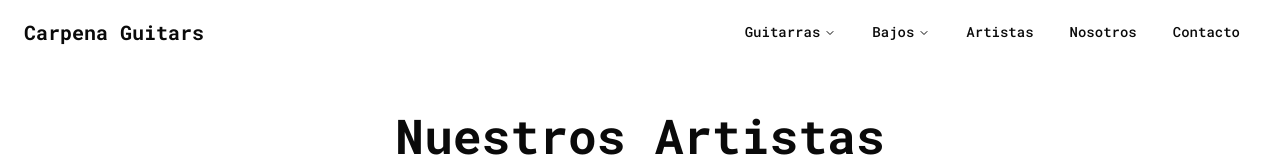
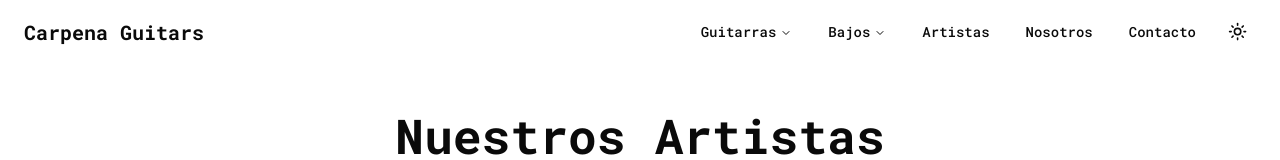
Before and after one commit to GRAMAPHENIA/sitio-oficial-carpena-guitars, a Next.js app: page /artistas in a window 1280 px wide. Shown: the top 160 px of the page. Built offline with nearby package versions, Linux system fonts and the light colour scheme.

Commit message:
feat: implementar el conmutador de tema con menú desplegable y mejorar la configuración de Tailwind

```diff
--- a/components/ThemeToggle.tsx
+++ b/components/ThemeToggle.tsx
@@ -1,31 +1,50 @@
-'use client'
+"use client";
 
-import { useTheme } from 'next-themes'
-import { Moon, Sun } from 'lucide-react'
-import { useEffect, useState } from 'react'
-import { Button } from '@/components/ui/button'
+import { useTheme } from "next-themes";
+import { Button } from "@/components/ui/button";
+import {
+  DropdownMenu,
+  DropdownMenuContent,
+  DropdownMenuItem,
+  DropdownMenuTrigger,
+} from "@/components/ui/dropdown-menu";
+import { Moon, Sun, Monitor } from "lucide-react";
 
 export function ThemeToggle() {
-  const { setTheme, theme } = useTheme()
-  const [mounted, setMounted] = useState(false)
-
-  useEffect(() => {
-    setMounted(true)
-  }, [])
-
-  if (!mounted) return null
+  const { setTheme, theme } = useTheme();
 
   return (
-    <Button
-      variant="ghost"
-      size="icon"
-      onClick={() => setTheme(theme === 'light' ? 'dark' : 'light')}
-    >
-      {theme === 'light' ? (
-        <Sun className="h-5 w-5" />
-      ) : (
-        <Moon className="h-5 w-5" />
-      )}
-    </Button>
-  )
+    <DropdownMenu>
+      <DropdownMenuTrigger asChild>
+        <Button variant="ghost" size="icon" className="h-9 w-9">
+          <Sun className="h-[1.2rem] w-[1.2rem] rotate-0 scale-100 transition-all dark:-rotate-90 dark:scale-0" />
+          <Moon className="absolute h-[1.2rem] w-[1.2rem] rotate-90 scale-0 transition-all dark:rotate-0 dark:scale-100" />
+          <span className="sr-only">Cambiar tema</span>
+        </Button>
+      </DropdownMenuTrigger>
+      <DropdownMenuContent align="end">
+        <DropdownMenuItem
+          onClick={() => setTheme("light")}
+          className="cursor-pointer"
+        >
+          <Sun className="mr-2 h-4 w-4" />
+          <span>Claro</span>
+        </DropdownMenuItem>
+        <DropdownMenuItem
+          onClick={() => setTheme("dark")}
+          className="cursor-pointer"
+        >
+          <Moon className="mr-2 h-4 w-4" />
+          <span>Oscuro</span>
+        </DropdownMenuItem>
+        <DropdownMenuItem
+          onClick={() => setTheme("system")}
+          className="cursor-pointer"
+        >
+          <Monitor className="mr-2 h-4 w-4" />
+          <span>Sistema</span>
+        </DropdownMenuItem>
+      </DropdownMenuContent>
+    </DropdownMenu>
+  );
 }
--- a/components/header.tsx
+++ b/components/header.tsx
@@ -1,10 +1,10 @@
-"use client"
+"use client";
 
-import React from "react"
+import React from "react";
 
-import { useState, useEffect } from "react"
-import Link from "next/link"
-import { Button } from "@/components/ui/button"
+import { useState, useEffect } from "react";
+import Link from "next/link";
+import { Button } from "@/components/ui/button";
 import {
   NavigationMenu,
   NavigationMenuContent,
@@ -13,57 +13,101 @@ import {
   NavigationMenuList,
   NavigationMenuTrigger,
   navigationMenuTriggerStyle,
-} from "@/components/ui/navigation-menu"
-import { cn } from "@/lib/utils"
-import { Menu, X } from "lucide-react"
-import { Sheet, SheetContent, SheetTrigger, SheetTitle } from "@/components/ui/sheet"
-import { usePathname } from "next/navigation"
-import { useMobile } from "@/hooks/use-mobile"
+} from "@/components/ui/navigation-menu";
+import { cn } from "@/lib/utils";
+import { Menu, X } from "lucide-react";
+import {
+  Sheet,
+  SheetContent,
+  SheetTrigger,
+  SheetTitle,
+} from "@/components/ui/sheet";
+import { usePathname } from "next/navigation";
+import { useMobile } from "@/hooks/use-mobile";
+import { ThemeToggle } from "@/components/ThemeToggle";
 
 export default function Header() {
-  const [isScrolled, setIsScrolled] = useState(false)
-  const [isOpen, setIsOpen] = useState(false)
-  const pathname = usePathname()
-  const isMobile = useMobile()
+  const [isScrolled, setIsScrolled] = useState(false);
+  const [isOpen, setIsOpen] = useState(false);
+  const pathname = usePathname();
+  const isMobile = useMobile();
 
   useEffect(() => {
     const handleScroll = () => {
       if (window.scrollY > 10) {
-        setIsScrolled(true)
+        setIsScrolled(true);
       } else {
-        setIsScrolled(false)
+        setIsScrolled(false);
       }
-    }
+    };
 
-    window.addEventListener("scroll", handleScroll)
-    return () => window.removeEventListener("scroll", handleScroll)
-  }, [])
+    window.addEventListener("scroll", handleScroll);
+    return () => window.removeEventListener("scroll", handleScroll);
+  }, []);
 
   const guitarasItems = [
-    { title: "Fenix", href: "/guitarras/fenix", description: "Nuestra línea insignia de guitarras" },
-    { title: "Det Guitar", href: "/guitarras/det-guitar", description: "Precisión y versatilidad" },
-    { title: "Valkiria", href: "/guitarras/valkiria", description: "Potencia y elegancia" },
-    { title: "Divell", href: "/guitarras/divell", description: "Diseño agresivo y sonido contundente" },
-    { title: "Custom", href: "/guitarras/custom", description: "Diseña tu guitarra personalizada" },
-  ]
+    {
+      title: "Fenix",
+      href: "/guitarras/fenix",
+      description: "Nuestra línea insignia de guitarras",
+    },
+    {
+      title: "Det Guitar",
+      href: "/guitarras/det-guitar",
+      description: "Precisión y versatilidad",
+    },
+    {
+      title: "Valkiria",
+      href: "/guitarras/valkiria",
+      description: "Potencia y elegancia",
+    },
+    {
+      title: "Divell",
+      href: "/guitarras/divell",
+      description: "Diseño agresivo y sonido contundente",
+    },
+    {
+      title: "Custom",
+      href: "/guitarras/custom",
+      description: "Diseña tu guitarra personalizada",
+    },
+  ];
 
   const bajosItems = [
-    { title: "JDA", href: "/bajos/jda", description: "Bajos de alta precisión" },
-    { title: "Explosion", href: "/bajos/explosion", description: "Potencia y definición" },
-    { title: "Stinker", href: "/bajos/stinker", description: "Versatilidad y confort" },
-    { title: "Custom", href: "/bajos/custom", description: "Diseña tu bajo personalizado" },
-  ]
+    {
+      title: "JDA",
+      href: "/bajos/jda",
+      description: "Bajos de alta precisión",
+    },
+    {
+      title: "Explosion",
+      href: "/bajos/explosion",
+      description: "Potencia y definición",
+    },
+    {
+      title: "Stinker",
+      href: "/bajos/stinker",
+      description: "Versatilidad y confort",
+    },
+    {
+      title: "Custom",
+      href: "/bajos/custom",
+      description: "Diseña tu bajo personalizado",
+    },
+  ];
 
   // Función para cerrar el menú
   const closeMenu = () => {
-    setIsOpen(false)
-  }
+    setIsOpen(false);
+  };
 
   return (
     <header
       className={cn(
         "sticky top-0 z-50 w-full transition-all duration-200",
-        isScrolled ? "bg-background/95 backdrop-blur-md shadow-sm" : "bg-transparent",
+        isScrolled
+          ? "bg-background/95 backdrop-blur-md shadow-sm"
+          : "bg-transparent"
       )}
     >
       <div className="container mx-auto flex h-16 items-center justify-between px-4 md:px-6">
@@ -71,11 +115,16 @@ export default function Header() {
           <span className="font-bold text-xl">Carpena Guitars</span>
         </Link>
 
+        <div className="flex items-center gap-2">
           {isMobile ? (
             <div className="flex items-center justify-center">
               <Sheet open={isOpen} onOpenChange={setIsOpen}>
                 <SheetTrigger asChild>
-                <Button variant="ghost" size="icon" className="flex items-center justify-center">
+                  <Button
+                    variant="ghost"
+                    size="icon"
+                    className="flex items-center justify-center"
+                  >
                     <Menu className="h-6 w-6" />
                     <span className="sr-only">Abrir menú</span>
                   </Button>
@@ -87,19 +136,27 @@ export default function Header() {
                       href="/"
                       className={cn(
                         "px-4 py-2 text-lg font-medium rounded-md hover:bg-muted",
-                      pathname === "/" && "bg-muted",
+                        pathname === "/" && "bg-muted"
                       )}
                       onClick={closeMenu}
                     >
                       Inicio
                     </Link>
-                  <MobileAccordion title="Guitarras" items={guitarasItems} closeMenu={closeMenu} />
-                  <MobileAccordion title="Bajos" items={bajosItems} closeMenu={closeMenu} />
+                    <MobileAccordion
+                      title="Guitarras"
+                      items={guitarasItems}
+                      closeMenu={closeMenu}
+                    />
+                    <MobileAccordion
+                      title="Bajos"
+                      items={bajosItems}
+                      closeMenu={closeMenu}
+                    />
                     <Link
                       href="/artistas"
                       className={cn(
                         "px-4 py-2 text-lg font-medium rounded-md hover:bg-muted",
-                      pathname === "/artistas" && "bg-muted",
+                        pathname === "/artistas" && "bg-muted"
                       )}
                       onClick={closeMenu}
                     >
@@ -109,7 +166,7 @@ export default function Header() {
                       href="/nosotros"
                       className={cn(
                         "px-4 py-2 text-lg font-medium rounded-md hover:bg-muted",
-                      pathname === "/nosotros" && "bg-muted",
+                        pathname === "/nosotros" && "bg-muted"
                       )}
                       onClick={closeMenu}
                     >
@@ -119,7 +176,7 @@ export default function Header() {
                       href="/contacto"
                       className={cn(
                         "px-4 py-2 text-lg font-medium rounded-md hover:bg-muted",
-                      pathname === "/contacto" && "bg-muted",
+                        pathname === "/contacto" && "bg-muted"
                       )}
                       onClick={closeMenu}
                     >
@@ -137,7 +194,11 @@ export default function Header() {
                   <NavigationMenuContent>
                     <ul className="grid w-[400px] gap-3 p-4 md:w-[500px] md:grid-cols-2 lg:w-[600px]">
                       {guitarasItems.map((item) => (
-                      <ListItem key={item.title} title={item.title} href={item.href}>
+                        <ListItem
+                          key={item.title}
+                          title={item.title}
+                          href={item.href}
+                        >
                           {item.description}
                         </ListItem>
                       ))}
@@ -149,7 +210,11 @@ export default function Header() {
                   <NavigationMenuContent>
                     <ul className="grid w-[400px] gap-3 p-4 md:w-[500px] md:grid-cols-2 lg:w-[600px]">
                       {bajosItems.map((item) => (
-                      <ListItem key={item.title} title={item.title} href={item.href}>
+                        <ListItem
+                          key={item.title}
+                          title={item.title}
+                          href={item.href}
+                        >
                           {item.description}
                         </ListItem>
                       ))}
@@ -158,29 +223,45 @@ export default function Header() {
                 </NavigationMenuItem>
                 <NavigationMenuItem>
                   <Link href="/artistas" legacyBehavior passHref>
-                  <NavigationMenuLink className={navigationMenuTriggerStyle()}>Artistas</NavigationMenuLink>
+                    <NavigationMenuLink
+                      className={navigationMenuTriggerStyle()}
+                    >
+                      Artistas
+                    </NavigationMenuLink>
                   </Link>
                 </NavigationMenuItem>
                 <NavigationMenuItem>
                   <Link href="/nosotros" legacyBehavior passHref>
-                  <NavigationMenuLink className={navigationMenuTriggerStyle()}>Nosotros</NavigationMenuLink>
+                    <NavigationMenuLink
+                      className={navigationMenuTriggerStyle()}
+                    >
+                      Nosotros
+                    </NavigationMenuLink>
                   </Link>
                 </NavigationMenuItem>
                 <NavigationMenuItem>
                   <Link href="/contacto" legacyBehavior passHref>
-                  <NavigationMenuLink className={navigationMenuTriggerStyle()}>Contacto</NavigationMenuLink>
+                    <NavigationMenuLink
+                      className={navigationMenuTriggerStyle()}
+                    >
+                      Contacto
+                    </NavigationMenuLink>
                   </Link>
                 </NavigationMenuItem>
               </NavigationMenuList>
             </NavigationMenu>
           )}
+          <ThemeToggle />
+        </div>
       </div>
     </header>
-  )
+  );
 }
 
-const ListItem = React.forwardRef<React.ElementRef<"a">, React.ComponentPropsWithoutRef<"a">>(
-  ({ className, title, children, ...props }, ref) => {
+const ListItem = React.forwardRef<
+  React.ElementRef<"a">,
+  React.ComponentPropsWithoutRef<"a">
+>(({ className, title, children, ...props }, ref) => {
   return (
     <li>
       <NavigationMenuLink asChild>
@@ -188,30 +269,31 @@ const ListItem = React.forwardRef<React.ElementRef<"a">, React.ComponentPropsWit
           ref={ref}
           className={cn(
             "block select-none space-y-1 rounded-md p-3 leading-none no-underline outline-none transition-colors hover:bg-accent hover:text-accent-foreground focus:bg-accent focus:text-accent-foreground",
-              className,
+            className
           )}
           {...props}
         >
           <div className="text-sm font-medium leading-none">{title}</div>
-            <p className="line-clamp-2 text-sm leading-snug text-muted-foreground">{children}</p>
+          <p className="line-clamp-2 text-sm leading-snug text-muted-foreground">
+            {children}
+          </p>
         </a>
       </NavigationMenuLink>
     </li>
-    )
-  },
-)
-ListItem.displayName = "ListItem"
+  );
+});
+ListItem.displayName = "ListItem";
 
 function MobileAccordion({
   title,
   items,
   closeMenu,
 }: {
-  title: string
-  items: { title: string; href: string; description: string }[]
-  closeMenu: () => void
+  title: string;
+  items: { title: string; href: string; description: string }[];
+  closeMenu: () => void;
 }) {
-  const [isOpen, setIsOpen] = useState(false)
+  const [isOpen, setIsOpen] = useState(false);
 
   return (
     <div className="border rounded-md">
@@ -237,5 +319,5 @@ function MobileAccordion({
         </div>
       )}
     </div>
-  )
+  );
 }
--- a/tailwind.config.ts
+++ b/tailwind.config.ts
@@ -1,93 +1,85 @@
-import type { Config } from "tailwindcss";
+import type { Config } from "tailwindcss"
 
-const config: Config = {
+const config = {
   darkMode: ["class"],
   content: [
-    "./app/**/*.{js,ts,jsx,tsx,mdx}",
-    "./pages/**/*.{js,ts,jsx,tsx,mdx}",
-    "./components/**/*.{js,ts,jsx,tsx,mdx}",
+    "./pages/**/*.{ts,tsx}",
+    "./components/**/*.{ts,tsx}",
+    "./app/**/*.{ts,tsx}",
+    "./src/**/*.{ts,tsx}",
     "*.{js,ts,jsx,tsx,mdx}",
   ],
+  prefix: "",
   theme: {
+    container: {
+      center: true,
+      padding: "2rem",
+      screens: {
+        "2xl": "1400px",
+      },
+    },
     extend: {
       fontFamily: {
         heading: ["var(--font-rubik)"],
         body: ["var(--font-roboto-mono)"],
       },
       colors: {
-        background: 'hsl(var(--background))',
-        foreground: 'hsl(var(--foreground))',
-        card: {
-          DEFAULT: 'hsl(var(--card))',
-          foreground: 'hsl(var(--card-foreground))',
+        border: "hsl(var(--border))",
+        input: "hsl(var(--input))",
+        ring: "hsl(var(--ring))",
+        background: "hsl(var(--background))",
+        foreground: "hsl(var(--foreground))",
+        primary: {
+          DEFAULT: "hsl(var(--primary))",
+          foreground: "hsl(var(--primary-foreground))",
+        },
+        secondary: {
+          DEFAULT: "hsl(var(--secondary))",
+          foreground: "hsl(var(--secondary-foreground))",
+        },
+        destructive: {
+          DEFAULT: "hsl(var(--destructive))",
+          foreground: "hsl(var(--destructive-foreground))",
+        },
+        muted: {
+          DEFAULT: "hsl(var(--muted))",
+          foreground: "hsl(var(--muted-foreground))",
+        },
+        accent: {
+          DEFAULT: "hsl(var(--accent))",
+          foreground: "hsl(var(--accent-foreground))",
         },
         popover: {
-          DEFAULT: 'hsl(var(--popover))',
-          foreground: 'hsl(var(--popover-foreground))',
+          DEFAULT: "hsl(var(--popover))",
+          foreground: "hsl(var(--popover-foreground))",
         },
-        primary: {
-          DEFAULT: 'hsl(var(--primary))',
-          foreground: 'hsl(var(--primary-foreground))',
-        },
-        secondary: {
-          DEFAULT: 'hsl(var(--secondary))',
-          foreground: 'hsl(var(--secondary-foreground))',
-        },
-        muted: {
-          DEFAULT: 'hsl(var(--muted))',
-          foreground: 'hsl(var(--muted-foreground))',
-        },
-        accent: {
-          DEFAULT: 'hsl(var(--accent))',
-          foreground: 'hsl(var(--accent-foreground))',
-        },
-        destructive: {
-          DEFAULT: 'hsl(var(--destructive))',
-          foreground: 'hsl(var(--destructive-foreground))',
-        },
-        border: 'hsl(var(--border))',
-        input: 'hsl(var(--input))',
-        ring: 'hsl(var(--ring))',
-        chart: {
-          '1': 'hsl(var(--chart-1))',
-          '2': 'hsl(var(--chart-2))',
-          '3': 'hsl(var(--chart-3))',
-          '4': 'hsl(var(--chart-4))',
-          '5': 'hsl(var(--chart-5))',
-        },
-        sidebar: {
-          DEFAULT: 'hsl(var(--sidebar-background))',
-          foreground: 'hsl(var(--sidebar-foreground))',
-          primary: 'hsl(var(--sidebar-primary))',
-          'primary-foreground': 'hsl(var(--sidebar-primary-foreground))',
-          accent: 'hsl(var(--sidebar-accent))',
-          'accent-foreground': 'hsl(var(--sidebar-accent-foreground))',
-          border: 'hsl(var(--sidebar-border))',
-          ring: 'hsl(var(--sidebar-ring))',
+        card: {
+          DEFAULT: "hsl(var(--card))",
+          foreground: "hsl(var(--card-foreground))",
         },
       },
       borderRadius: {
-        lg: 'var(--radius)',
-        md: 'calc(var(--radius) - 2px)',
-        sm: 'calc(var(--radius) - 4px)',
+        lg: "var(--radius)",
+        md: "calc(var(--radius) - 2px)",
+        sm: "calc(var(--radius) - 4px)",
       },
       keyframes: {
-        'accordion-down': {
-          from: { height: '0' },
-          to: { height: 'var(--radix-accordion-content-height)' },
+        "accordion-down": {
+          from: { height: "0" },
+          to: { height: "var(--radix-accordion-content-height)" },
         },
-        'accordion-up': {
-          from: { height: 'var(--radix-accordion-content-height)' },
-          to: { height: '0' },
+        "accordion-up": {
+          from: { height: "var(--radix-accordion-content-height)" },
+          to: { height: "0" },
         },
       },
       animation: {
-        'accordion-down': 'accordion-down 0.2s ease-out',
-        'accordion-up': 'accordion-up 0.2s ease-out',
+        "accordion-down": "accordion-down 0.2s ease-out",
+        "accordion-up": "accordion-up 0.2s ease-out",
       },
     },
   },
   plugins: [require("tailwindcss-animate")],
-};
+} satisfies Config
 
-export default config;
+export default config
```
Lines whose indentation alone changed are shown as unchanged.
